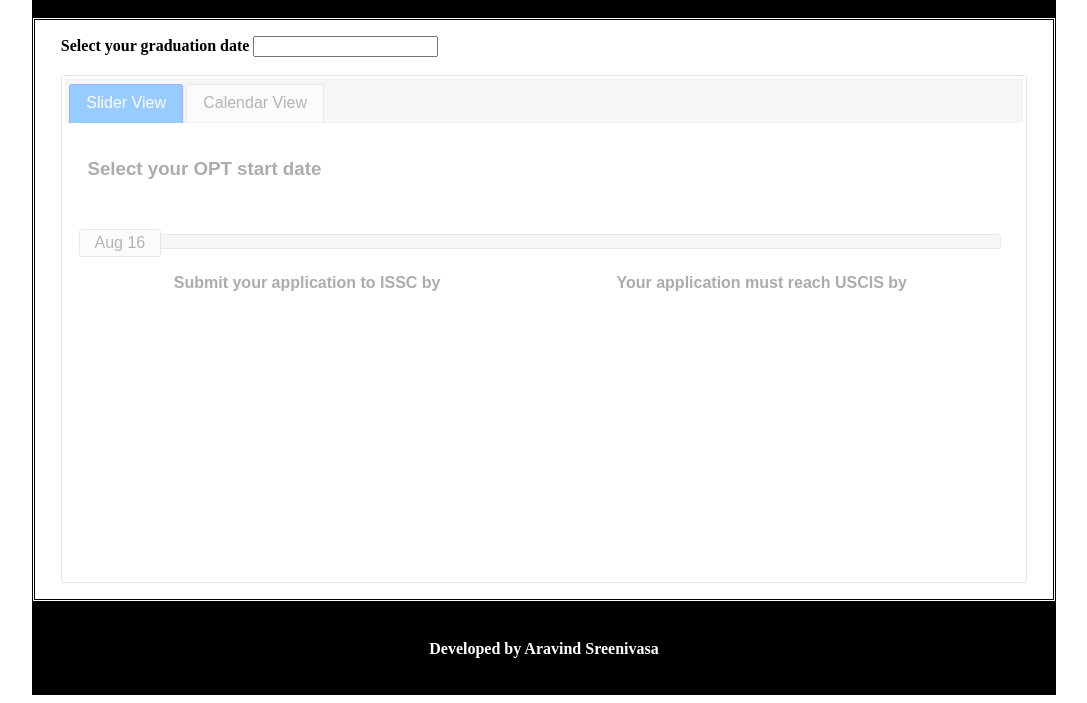
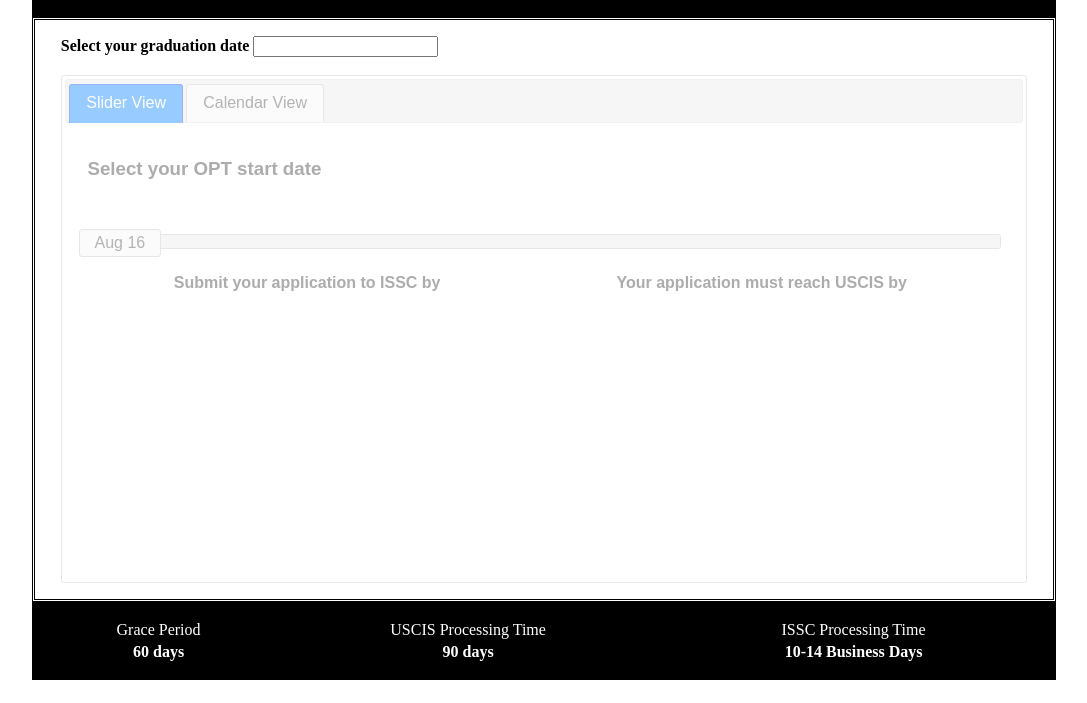
Before and after one commit to AravindSreenivasa/OPT_time_calculator, a plain HTML site: page index.html in a window 1280 px wide. Shown: the part 103-806 px from the top of the page, without its empty margins (96-1183 px from the left). Drawn offline with Linux system fonts and the light colour scheme.

Commit message:
Fixing footer

```diff
--- a/index.html
+++ b/index.html
@@ -45,6 +45,10 @@
         pointer-events: none;
         opacity: 0.4;
       }
+      table{
+        width:100%;
+        text-align: center;
+      }
   	</style>
 </head>
 <body>
@@ -69,7 +73,7 @@
   		  <div id="slider">
   			 <div id="custom-handle" class="ui-slider-handle"></div>
             <br><br>
-            <table style="width:100%;text-align:center;">
+            <table>
               <tr>
                 <td><b>Submit your application to ISSC by</b></td>
                 <td><b>Your application must reach USCIS by</b></td>
@@ -85,7 +89,7 @@
       <h3>Select your OPT start date</h3>
   		  <div id="startDatePicker"></div>
         <br>
-            <table style="width:100%;text-align:center;">
+            <table>
               <tr>
                 <td><b>Submit your application to ISSC by</b></td>
                 <td><b>Your application must reach USCIS by</b></td>
@@ -102,7 +106,18 @@
 </article>
 
 <footer>
-  <h4>Developed by Aravind Sreenivasa</h4>
+  <table>
+    <tr>
+      <td>Grace Period</td>
+      <td>USCIS Processing Time</td>
+      <td>ISSC Processing Time</td>
+    </tr>
+    <tr>
+      <td><b>60 days</b></td>
+      <td><b>90 days</b></td>
+      <td><b>10-14 Business Days</b></td>
+    </tr>
+  </table>
 </footer>
 
 <script type="text/javascript">
```
